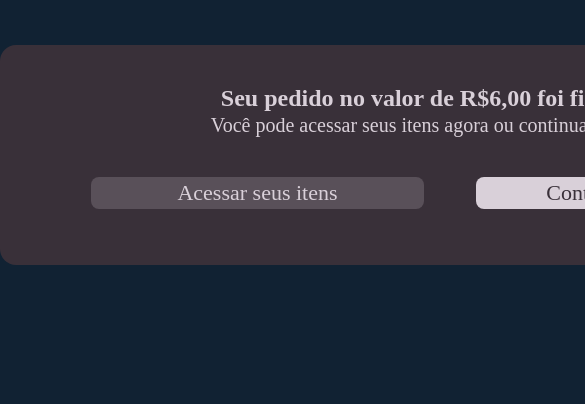
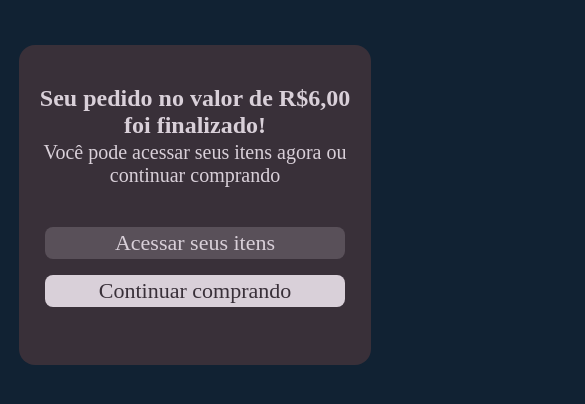
Before and after one commit to PBnJK/ctds-webcomponents, a plain HTML site: page parabens.html in a window 390 px wide. Shown: the part 168-572 px from the top of the page, 585 px wide, since content can reach past the window. Drawn offline with Linux system fonts and the light colour scheme; a web font is replaced by a local one.

Commit message:
Deixou os parabens responsivo

```diff
--- a/css/parabens.css
+++ b/css/parabens.css
@@ -66,17 +66,51 @@ p {
 	border-style: none;
 	border-radius: 8px;
 
-	width: 333px;
+	width: 300px;
 	height: 32px;
 
-	margin-right: 24px;
+	margin-right: 0px;
 }
 
 #continuar {
 	border-radius: 8px;
 
-	width: 333px;
+	width: 300px;
 	height: 32px;
 
-	margin-left: 24px;
+	margin-left: 0px;
 }
+
+@media (min-width: 900px) {
+	#acessar {
+		margin-right: 24px;
+	}
+
+	#continuar {
+		margin-left: 24px;
+	}
+}
+
+@media (max-width: 900px) {
+	#mensagem {
+		width: 600px;
+	}
+
+	#acessar{
+		margin-bottom: 8px;
+	}
+}
+
+@media (max-width: 600px) {
+	#mensagem {
+		width: 320px;
+		height: 300px;
+
+		padding-left: 16px;
+		padding-right: 16px;
+	}
+
+	#continuar {
+		margin-top: 8px;
+	}
+}
```
Also changed, not shown: css/index.css (+25 -0 lines), parabens.html (+0 -1 lines).
